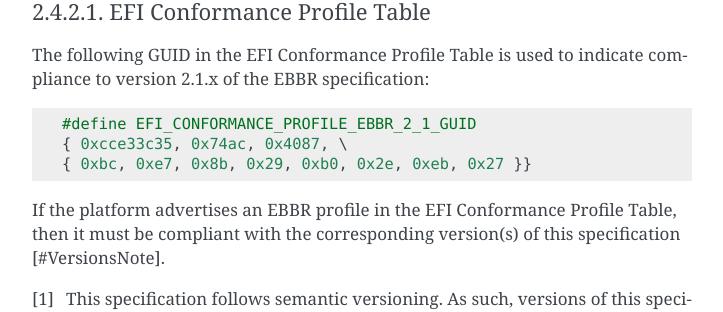
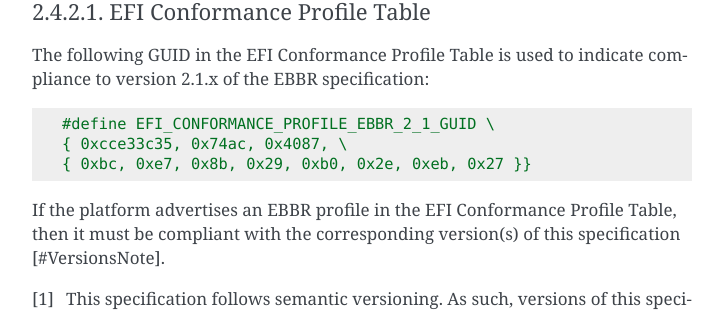
Before and after one commit to ARM-software/ebbr, a Sphinx documentation site: the page built from source/chapter2-uefi.rst, in a window 1280 px wide and 900 px high, scrolled down 6548 px. Shown: the part 145-457 px from the top of the window, without its empty margins (388-1111 px from the left). Built offline with Sphinx 7.4.7, drawn with Linux system fonts in a browser that asks for light colours.

```diff
--- a/source/chapter2-uefi.rst
+++ b/source/chapter2-uefi.rst
@@ -304,7 +304,7 @@ compliance to version 2.1.x of the EBBR specification:
 
 .. code-block:: c
 
-    #define EFI_CONFORMANCE_PROFILE_EBBR_2_1_GUID
+    #define EFI_CONFORMANCE_PROFILE_EBBR_2_1_GUID \
     { 0xcce33c35, 0x74ac, 0x4087, \
     { 0xbc, 0xe7, 0x8b, 0x29, 0xb0, 0x2e, 0xeb, 0x27 }}
 
```
